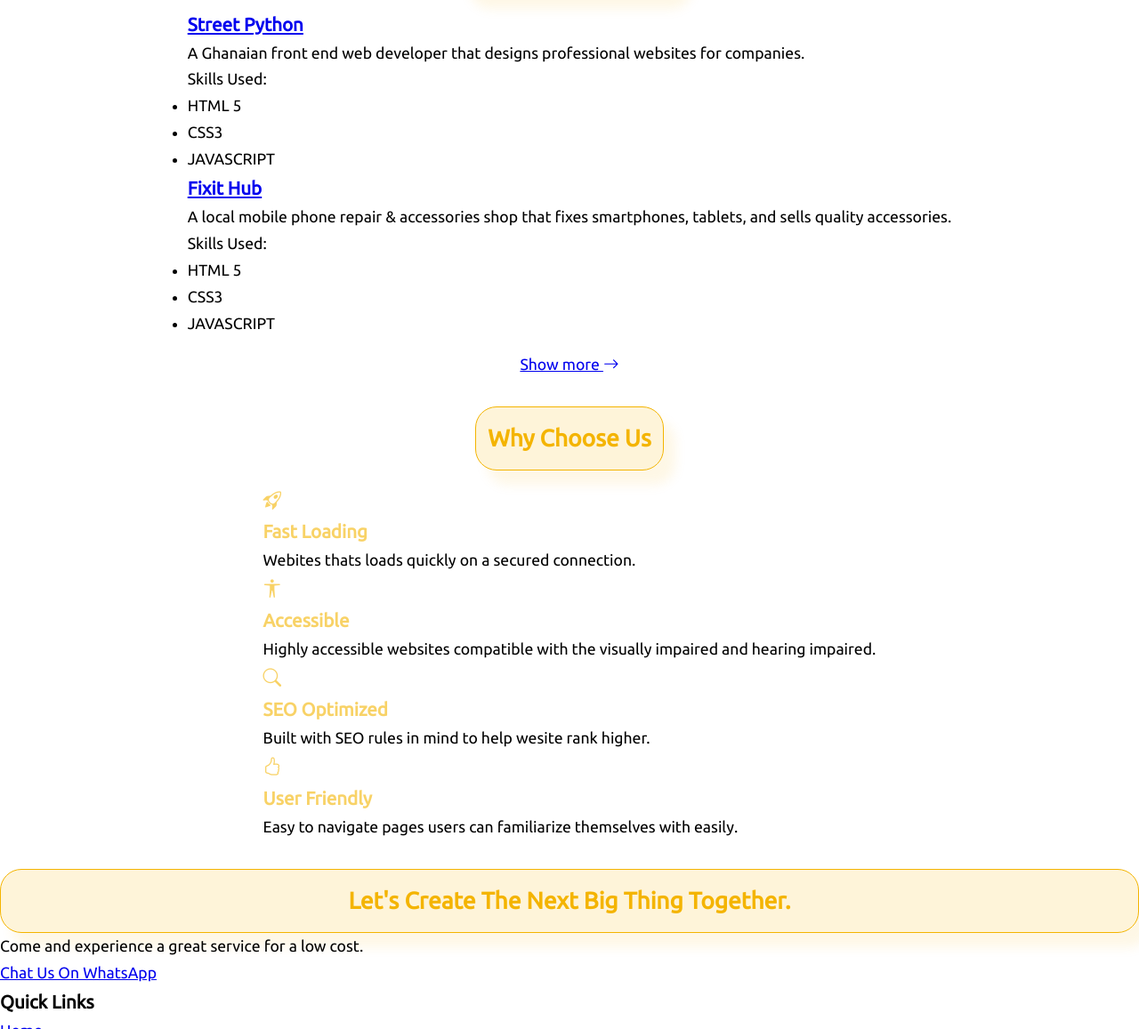
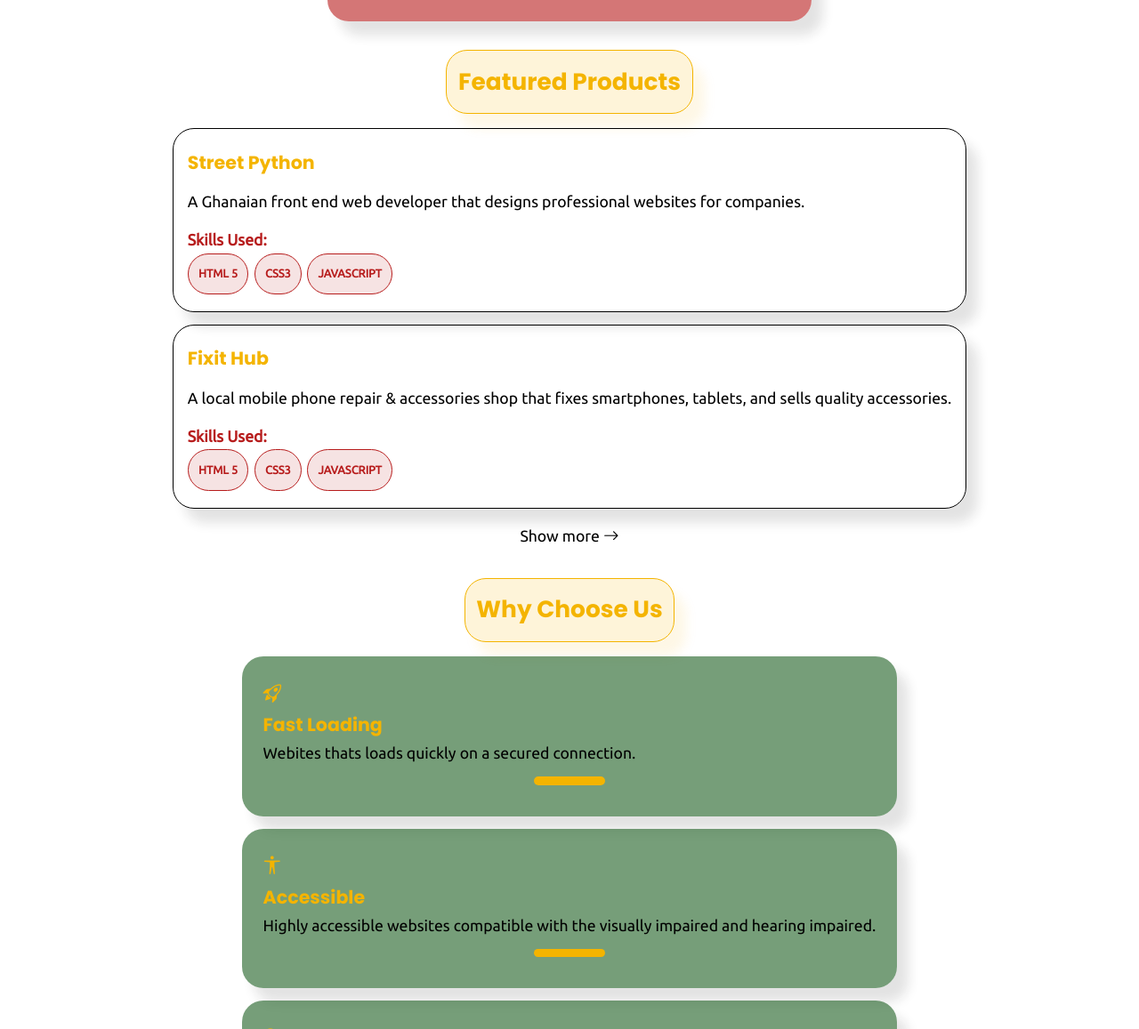
Before and after one commit to George200512/afritechsolutions, a plain HTML site: page index.html in a window 1280 px wide. Shown: the part 1643-2800 px from the top of the page at 89% size. Drawn offline with nearby package versions, Linux system fonts and the light colour scheme; files whose address does not match are found by name.

Commit message:
6 July, 2026

```diff
--- a/index.html
+++ b/index.html
@@ -27,7 +27,7 @@
 <body>
     <div id="app">
         <header>
-            <a href="index.html" class="home-link"><img src="" alt="Site logo" class="logo"></a>
+            <a href="index.html" class="home-link"><img src="images/file_00000000e2a47243a5d7a67a1483eb9a.png" alt="Site logo" class="logo"></a>
             <nav>
                 <ul class="menu">
                     <li class="m-item active"><a href="index.html">Home</a></li>
@@ -101,8 +101,8 @@
 
                 <div class="div-5">
                     <h2 class="d5-h2">Let's Create The Next Big Thing Together.</h2>
-                    <p class="h5-p">Come and experience a great service for a low cost.</p>
-                    <a href="https://wa.me/+233504694485" class="h5-a">Chat Us On WhatsApp</a>
+                    <p class="d5-p">Come and experience a great service for a low cost.</p>
+                    <a href="https://wa.me/+233504694485" class="d5-a">Chat Us On WhatsApp</a>
                 </div>
             </section>
         </main>
@@ -114,7 +114,7 @@
                     <li class="lk-li"><a href="index.html">Home</a></li>
                     <li class="lk-li"><a href="portfolio.html">Portfolio</a></li>
                     <li class="lk-li"><a href="about.html">About</a></li>
-                    <li class="lk-li"><a href="contact.html">contact</a></li>
+                    <li class="lk-li"><a href="contact.html">Contact</a></li>
                 </ul>
             </div>
 
--- a/styles/base.css
+++ b/styles/base.css
@@ -36,4 +36,10 @@
     font-family: var(--base-font);
     line-height: var(--line-height);
     font-size: var(--font-size);
+    font-weight: 500;
 }
+
+h1,h2,h3,h4{
+    font-family: var(--primary-font);
+    font-weight: 600;
+}
--- a/styles/style.css
+++ b/styles/style.css
@@ -4,12 +4,19 @@
 	left: 0;
 	right: 0;
 	background: var(--primary-color);
-	padding: .08rem 1rem;
+	padding: .06rem 0.8rem;
 	display: flex;
 	flex-direction: column;
 	gap: 0.8rem;
 	width: 100%;
 	align-self: center;
+}
+
+.logo{
+	width: 7rem;
+	height: 3rem;
+	border-radius: 0.4rem;
+	margin-top: 0.7rem;
 }
 
 .menu{
@@ -34,7 +41,7 @@
 	content: '';
 	display: block;
 	background: var(--accent-color);
-	width: 3rem;
+	width: 1.5rem;
 	height: 0.5rem;
 	border-radius: var(--border-radius);
 	margin: 0 auto;
@@ -50,7 +57,7 @@
 	content: '';
 	display: block;
 	background: var(--accent-color);
-	width: 3rem;
+	width: 1.5rem;
 	height: 0.5rem;
 	border-radius: var(--border-radius);
 	margin: 0 auto;
@@ -67,7 +74,9 @@
 }
 
 main{
-	margin-top: 5.5rem;
+	margin-top: 7.93rem;
+	display: flex;
+	flex-direction: column;
 }
 
 .hero{
@@ -93,7 +102,7 @@
 	border: 0.01rem solid rgba(244, 180, 0, 1);
 	padding: 0.6rem;
 	align-self: center;
-	font-weight: boldd;
+	font-weight: bold;
 }
 
 h1{
@@ -167,21 +176,133 @@
 
 }
 
-.offers-cont{
+.offers-cont, .projects-container, .reasons-cont{
 	display: flex;
 	flex-direction: column;
 	gap: 0.85rem;
-	align-items: center;
+	align-items: stretch;
 	justify-content: center;
 }
 
-.offer-container{
+.offer-container, .reason-container{
 	padding: 1.5rem;
 	border-radius: var(--border-radius);
 	background: var(--accent-color);
 	box-shadow: 0.8rem 1rem 0.8rem rgba(26, 26, 26, 0.12);
+	transition: transform var(--transition-duration) linear;
+}
+
+.reason-container{
+	background: var(--secondary-color);
+}
+
+.offer-container::after, .reason-container::after{
+	display: block;
+	content: "";
+	background: rgba(244, 180, 0, 1);
+	margin: 0.7rem auto;
+	height: 0.6rem;
+	width: 5rem;
+	border-radius: var(--border-radius);
+}
+
+.offer-container:hover, .reason-container:hover{
+	transform: scale(1.05);
 }
 
 .heading{
-	color: var(--primary-color);
+	color: rgba(244, 180, 0, 1);
 }
+
+.project-container{
+	border-radius: var(--border-radius);
+	border: 0.01rem solid black;
+	padding: 1.2rem 1rem;
+	box-shadow: 0.8rem 1rem 0.8rem rgba(26, 26, 26, 0.12);
+	transition: box-shadow var(--transition-duration) linear;
+	display: flex;
+	flex-direction: column;
+	gap: 0.8rem;
+	justify-content: center;
+}
+
+.project-container:hover{
+	border: 0.01rem solid rgba(244, 180, 0, 1);
+	box-shadow: 0.8rem 1rem 0.8rem rgba(244, 180, 0, 0.12);
+}
+
+.site-name:link, .site-name:visited{
+	color: rgba(244, 180, 0, 1);
+	text-decoration: none;
+}
+
+.site-name:hover, .site-name:active{
+	text-decoration: .01rem solid rgba(244, 180, 0, 1);
+	text-decoration-style: underline;
+}
+
+.skills-label{
+	font-weight: bold;
+	color: rgba(183, 28, 28, 1);
+}
+
+.skills{
+	list-style-type: none;
+	flex-direction: row;
+	display: flex;
+	gap: 0.4rem;
+	align-items: center;
+	font-size: 0.8rem;
+	font-weight: bold;
+}
+
+.skill{
+	color: rgba(183, 28, 28, 1);
+	background: rgba(183, 28, 28, .12);
+	border-radius: var(--border-radius);
+	border: 0.01rem solid rgba(183, 28, 28, 1);
+	padding: 0.7rem;
+}
+
+.more-btn:link, .more-btn:visited{
+	color: var(--secodary-color);
+	text-decoration: none;
+	border-radius: var(--border-radius);
+	border-radius: 0.01rem solid var(--secondary-color);
+}
+
+.div-5{
+	align-self: center;
+	background: rgba(27, 94, 32, 1);
+	border-radius: var(--border-radius);
+	margin: auto;
+	padding: 1.5rem 1.2rem;
+	color: white;
+	display: flex;
+	flex-direction: column;
+	justify-content: center;
+	gap: 1.7rem;
+}
+
+.d5-h2{
+	background: transparent;
+	border: none;
+	box-shadow: none;
+
+}
+
+.d5-p{
+	font-weight: bolder;
+	text-align: center;
+}
+
+.d5-a:link, .d5-a:visited{
+	text-align: center;
+	text-decoration: none;
+	color: white;
+	transition: box-shadow var(--transition-duration) linear;
+}
+
+.d5-a:hover, .d5-a:active{
+	box-shadow: 0.8rem 0.1rem 0.8rem rgba(255, 248, 225, 0.1);
+}
```
Also changed, not shown: images/file_00000000e2a47243a5d7a67a1483eb9a.png (added).
